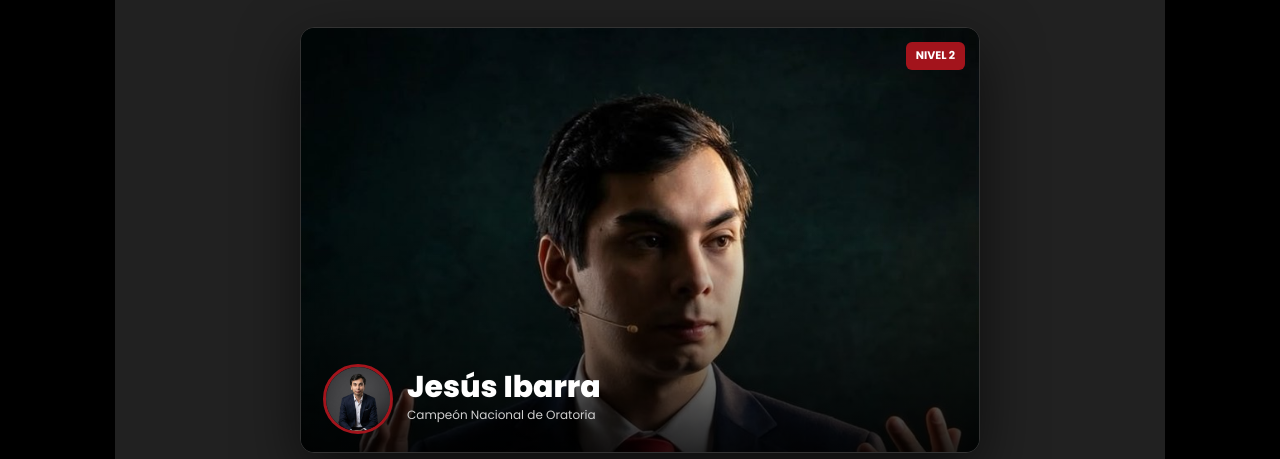
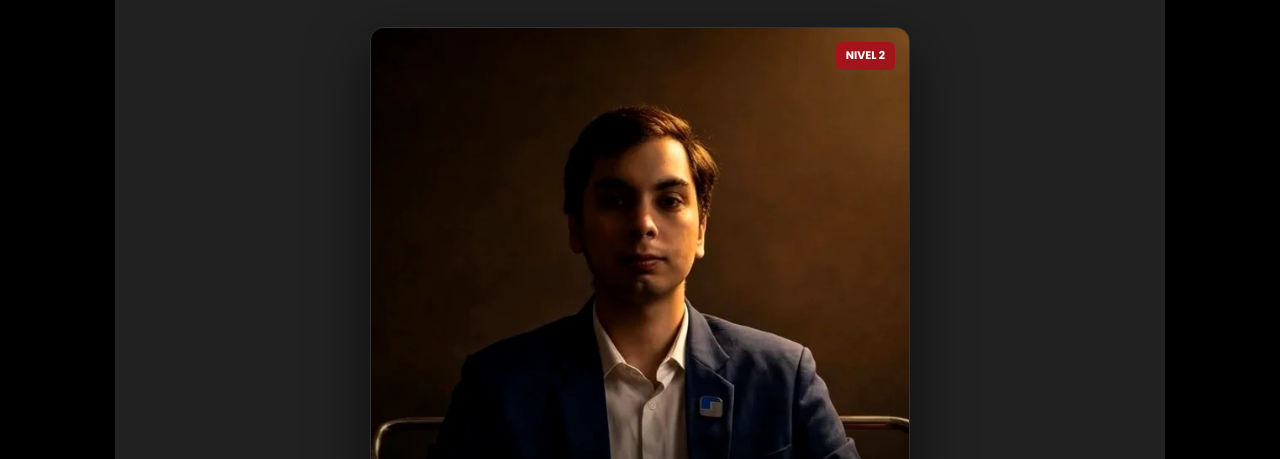
Before and after one commit to masterclassoratoria/masterclassoratoria.github.io, a plain HTML site: page nivel2/index.html in a window 1280 px wide. Shown: the part 341-800 px from the top of the page. Drawn offline with Linux system fonts and the light colour scheme.

Commit message:
Landing de la Masterclass de Oratoria

```diff
--- a/nivel2/index.html
+++ b/nivel2/index.html
@@ -251,11 +251,9 @@ footer{max-width:1050px;margin:0 auto;padding:16px 24px 90px;text-align:right;fo
     <span class="chip">GROW Academy · Nivel 2 · Ya disponible</span>
     <h1>Persuasión:<br><span>que te digan que sí</span></h1>
     <p class="sub">Ya aprendiste a hablar con seguridad. Ahora aprendé a <b>convencer, influir y vender</b> cuando hablás. El siguiente nivel de la formación de <b>Jesús Ibarra, Campeón Nacional de Oratoria de Paraguay.</b></p>
-    <div class="frame">
-      <img src="../media/foto_ensena.jpg" alt="Jesús Ibarra enseñando" style="aspect-ratio:16/10;object-position:center 20%">
+    <div class="frame" style="max-width:540px">
+      <img src="../media/foto_nivel2.jpg" alt="Jesús Ibarra" style="aspect-ratio:640/560;object-fit:cover">
       <span class="tag">Nivel 2</span>
-      <div class="shade"></div>
-      <div class="who"><img src="../media/foto_traje.jpg" alt="Jesús Ibarra"><div><b>Jesús Ibarra</b><small>Campeón Nacional de Oratoria</small></div></div>
     </div>
     <div class="cta"><a class="btn wa2" href="#">Quiero el nivel 2</a></div>
     <p class="price"><b>Nivel 1 + Nivel 2: 200.000 Gs</b> · Se accede después de completar el nivel 1</p>
```
Also changed, not shown: index.html (+2 -2 lines), media/foto_nivel2.jpg (added), media/foto_pantalla.jpg (added).
